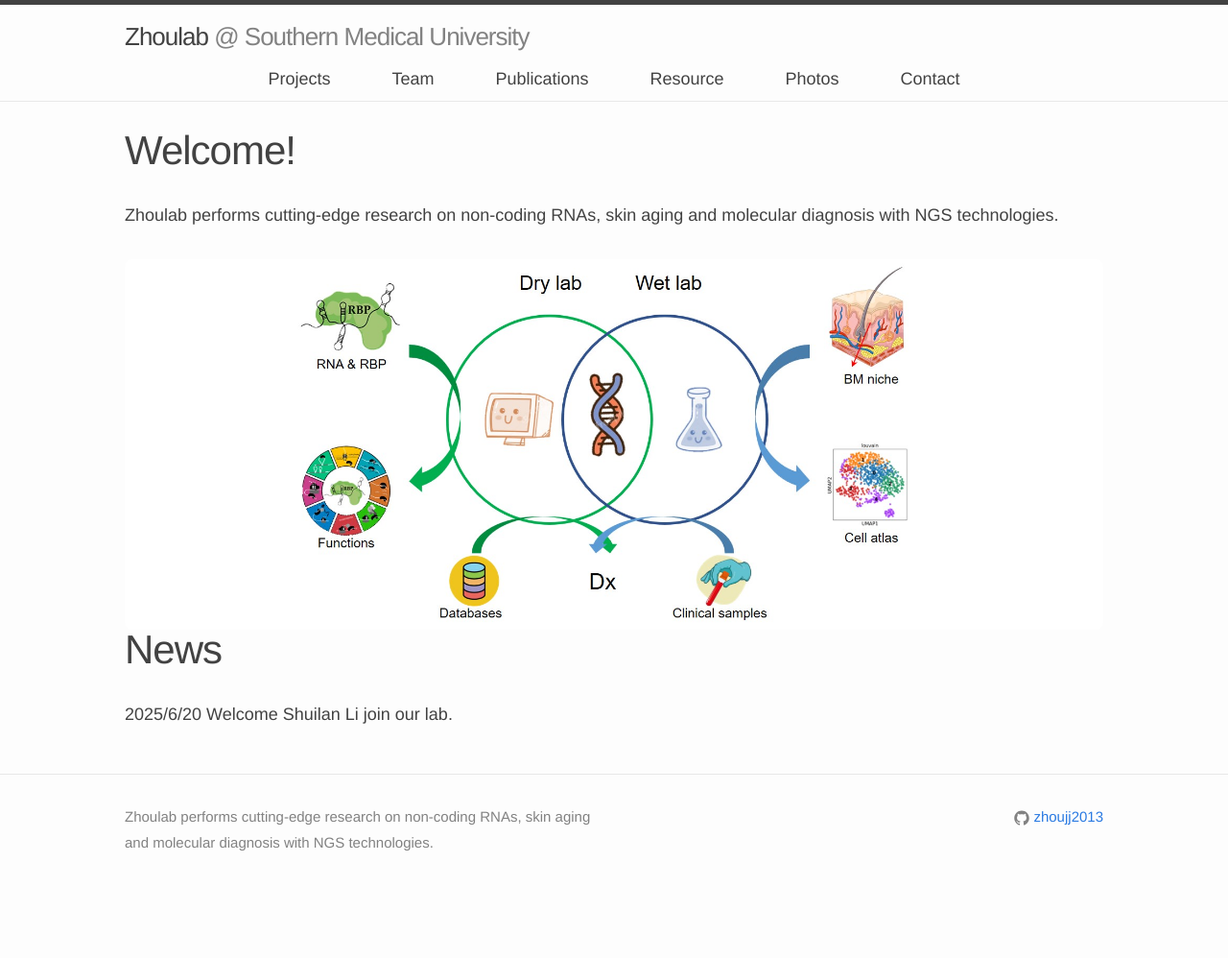
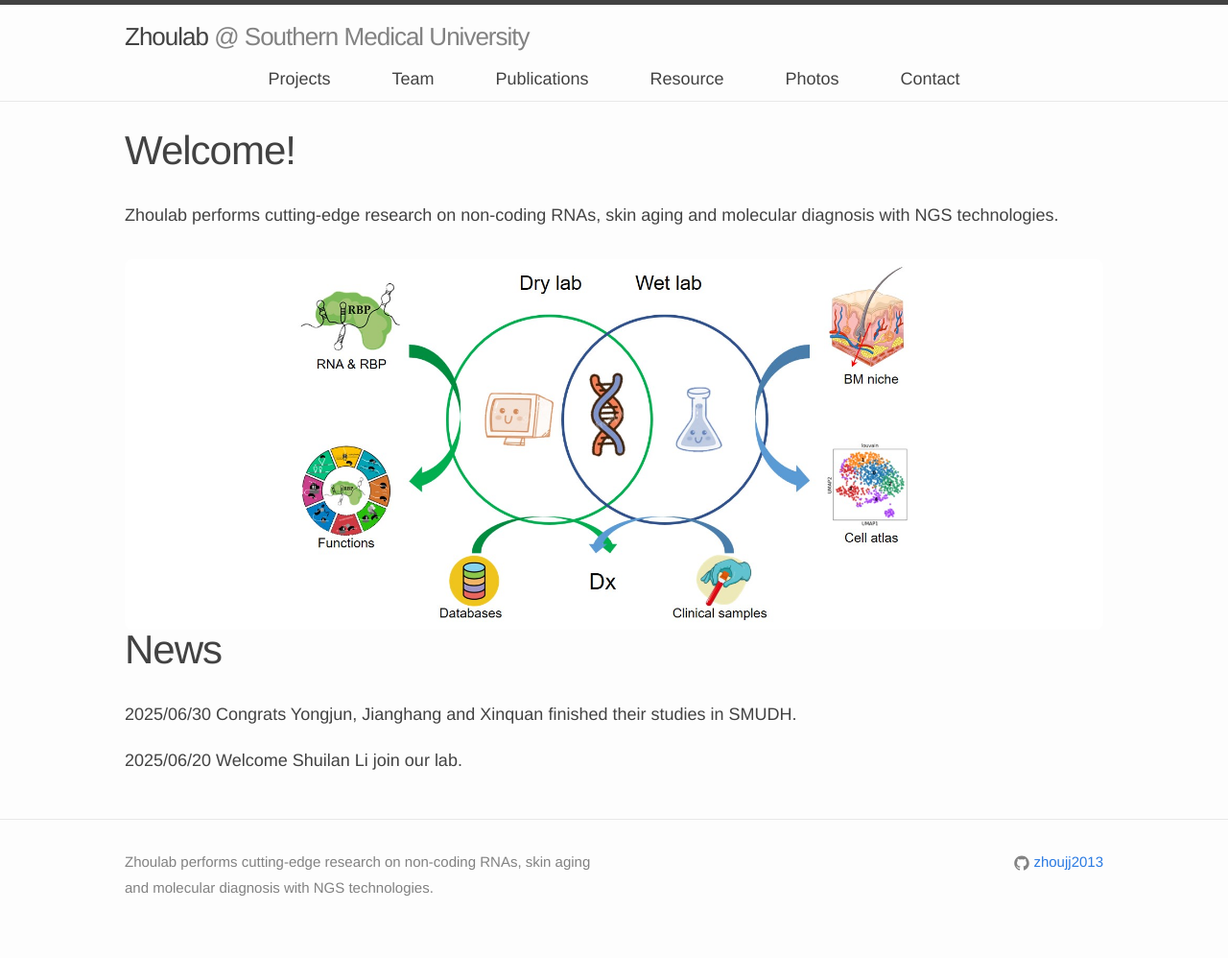
Before and after one commit to zhoujj2013/zhournalab, a Jekyll site: the page built from index.html, in a window 1280 px wide. Shown: the whole page at 96% size. Built offline with Jekyll 4.4.1, drawn with Linux system fonts in a browser that asks for light colours; nearby versions of some CDN libraries; before the commit the page ends 951 px from its top, so only the background shows below that.

Commit message:
Update index.html

```diff
--- a/index.html
+++ b/index.html
@@ -17,4 +17,5 @@ layout: default
 <header class="post-header">
     <h1 class="post-title">News</h1>
 </header>
-<p>2025/6/20 Welcome Shuilan Li join our lab.</p>
+<p>2025/06/30 Congrats Yongjun, Jianghang and Xinquan finished their studies in SMUDH.</p>
+<p>2025/06/20 Welcome Shuilan Li join our lab.</p>
```
